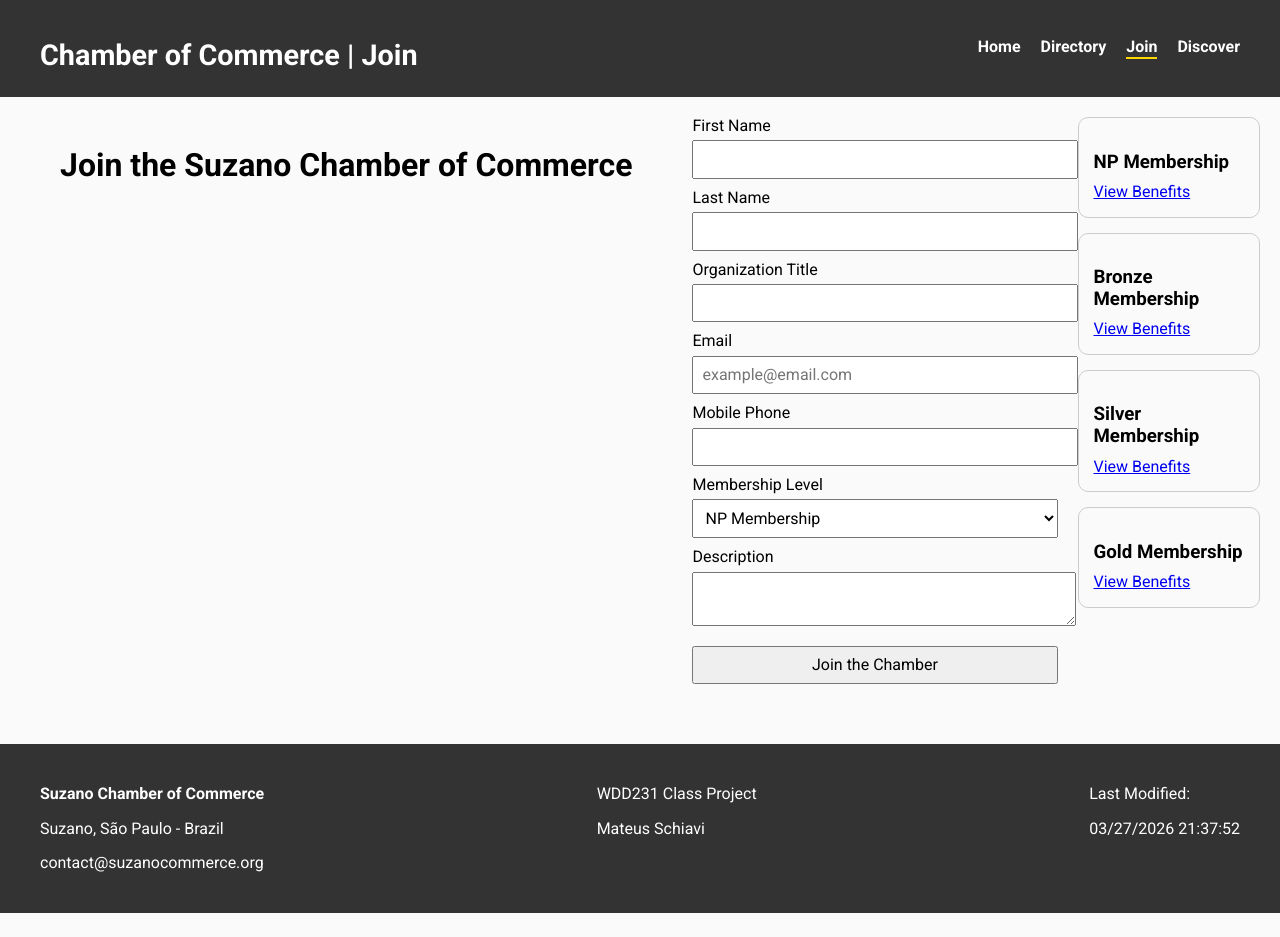
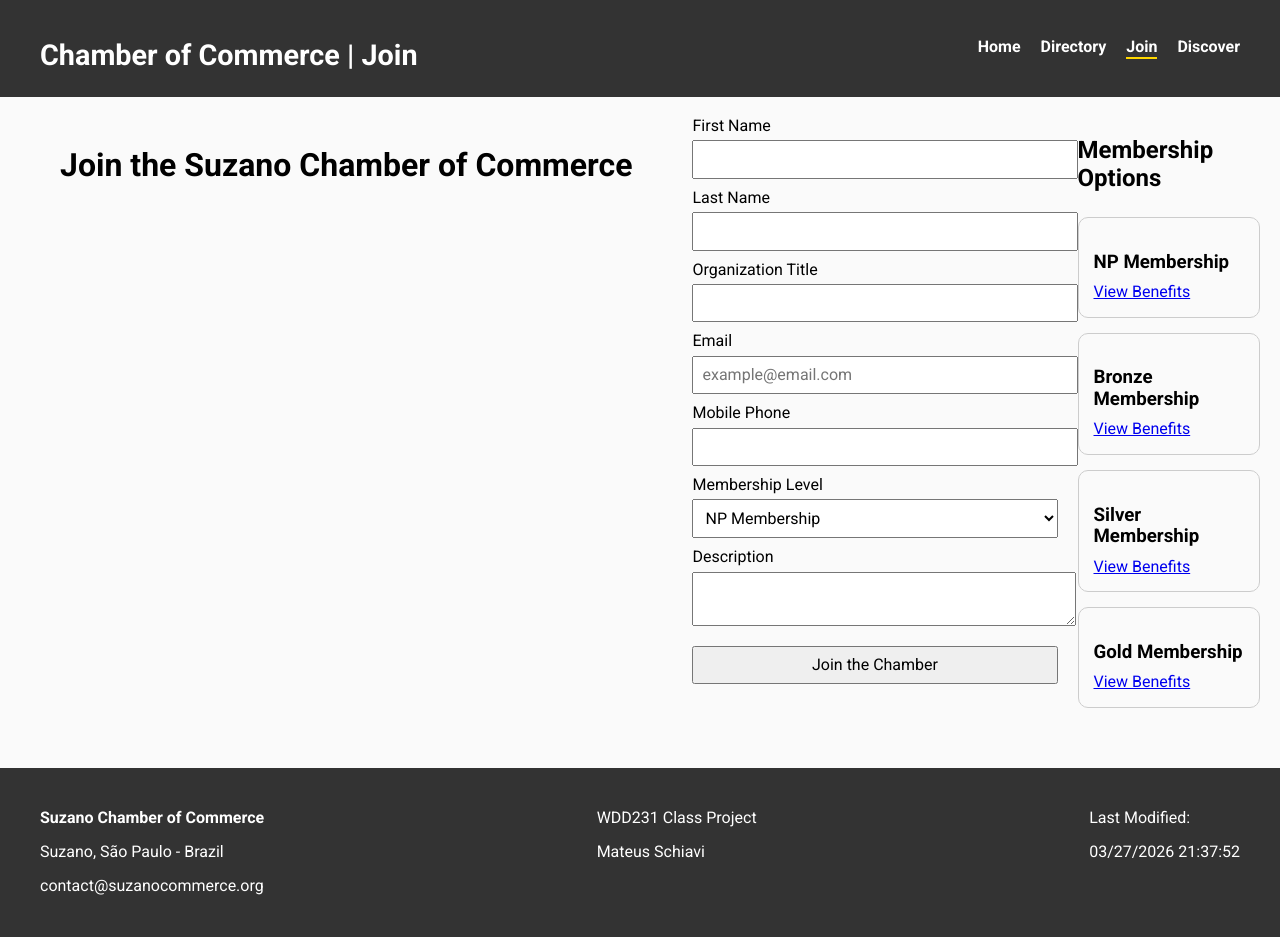
Before and after one commit to mateus-schiavi/wdd231, a plain HTML site: page chamber/join.html in a window 1280 px wide. Before the commit the page ends 913 px from the top, so only its background shows below. Drawn offline with Linux system fonts and the light colour scheme.

Commit message:
fixed tags

```diff
--- a/chamber/join.html
+++ b/chamber/join.html
@@ -85,9 +85,14 @@
         </form>
 
         <section class="membership-cards">
+
+            <h2>Membership Options</h2>
+
             <div class="card">
                 <h3>NP Membership</h3>
-                <a href="#" data-modal="npModal" aria-label="View NP Membership Benefits">View Benefits</a>
+                <a href="#" data-modal="npModal" aria-label="View NP Membership Benefits">
+                    View Benefits
+                </a>
             </div>
 
             <div class="card">
@@ -99,10 +104,12 @@
                 <h3>Silver Membership</h3>
                 <a href="#" data-modal="silverModal">View Benefits</a>
             </div>
+
             <div class="card">
                 <h3>Gold Membership</h3>
                 <a href="#" data-modal="goldModal">View Benefits</a>
             </div>
+
         </section>
     </main>
 
```
